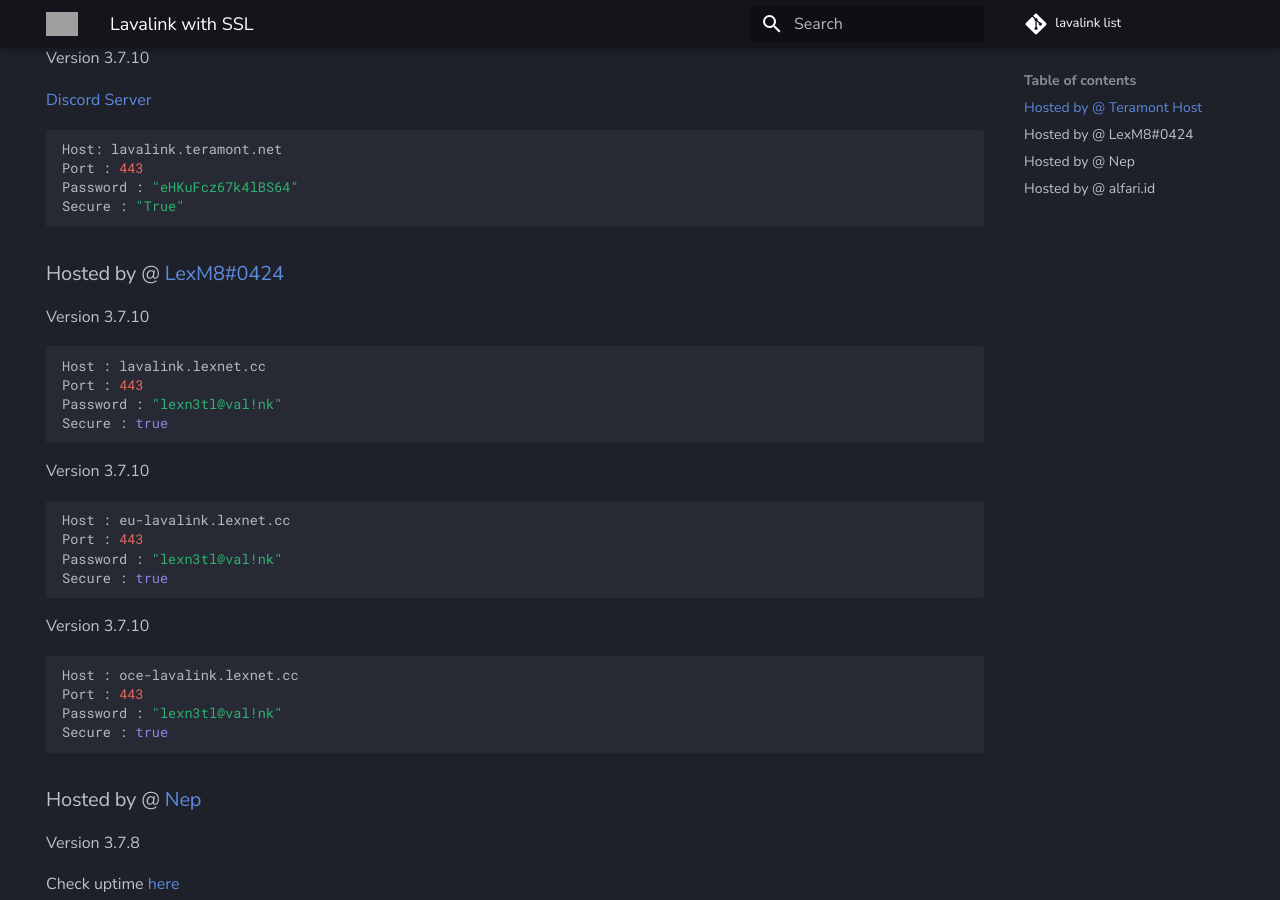
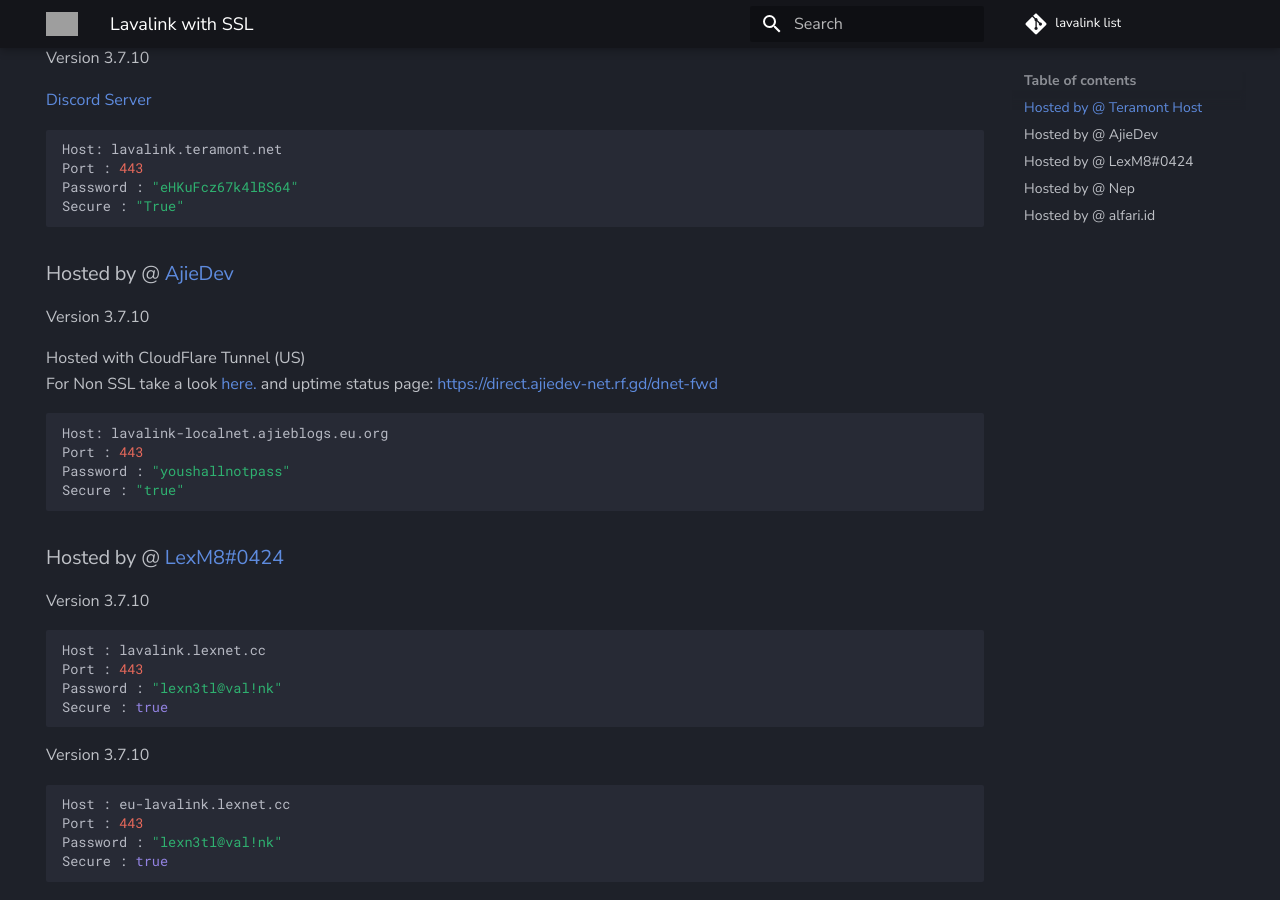
Before and after one commit to DarrenOfficial/lavalink-list, an MkDocs documentation site: the page built from docs/SSL/lavalink-with-ssl.md, in a window 1280 px wide and 900 px high, scrolled down 369 px. Built offline with MkDocs 1.6.1 and Material for MkDocs 9.7.7, drawn with Linux system fonts in a browser that asks for light colours; comment, search, counter and statistics services are not loaded; grey boxes are pictures that could not be loaded.

Commit message:
Add new SSL and add more details

````diff
--- a/docs/SSL/lavalink-with-ssl.md
+++ b/docs/SSL/lavalink-with-ssl.md
@@ -24,6 +24,18 @@ Host: lavalink.teramont.net
 Port : 443
 Password : "eHKuFcz67k4lBS64"
 Secure : "True"
+```
+
+### Hosted by @ [AjieDev](https://github.com/AjieDev)
+Version 3.7.10
+
+Hosted with CloudFlare Tunnel (US) <br />
+For Non SSL take a look [here.](https://lavalink.darrennathanael.com/NoSSL/lavalink-without-ssl/#hosted-by-ajiedev) and uptime status page: [https://direct.ajiedev-net.rf.gd/dnet-fwd](https://direct.ajiedev-net.rf.gd/dnet-fwd)
+```bash
+Host: lavalink-localnet.ajieblogs.eu.org
+Port : 443
+Password : "youshallnotpass"
+Secure : "true"
 ```
 
 ### Hosted by @ [LexM8#0424](https://freelavalink.lexnet.cc)
````
